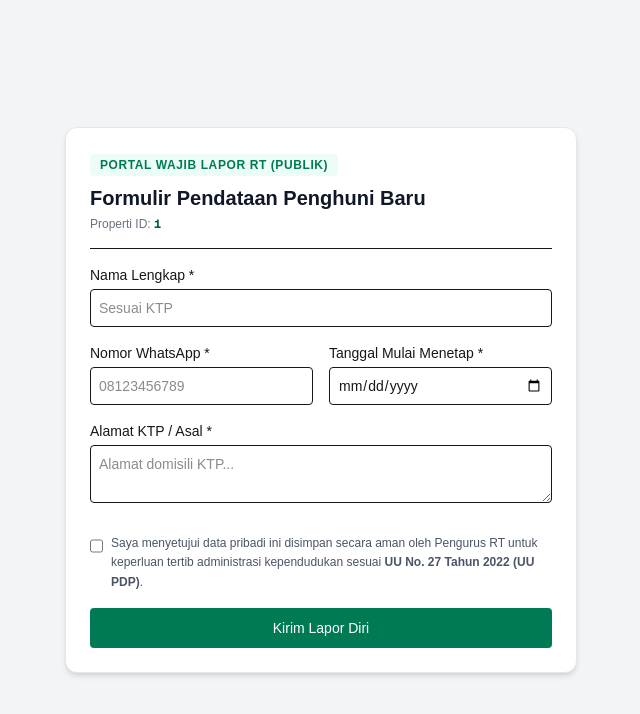
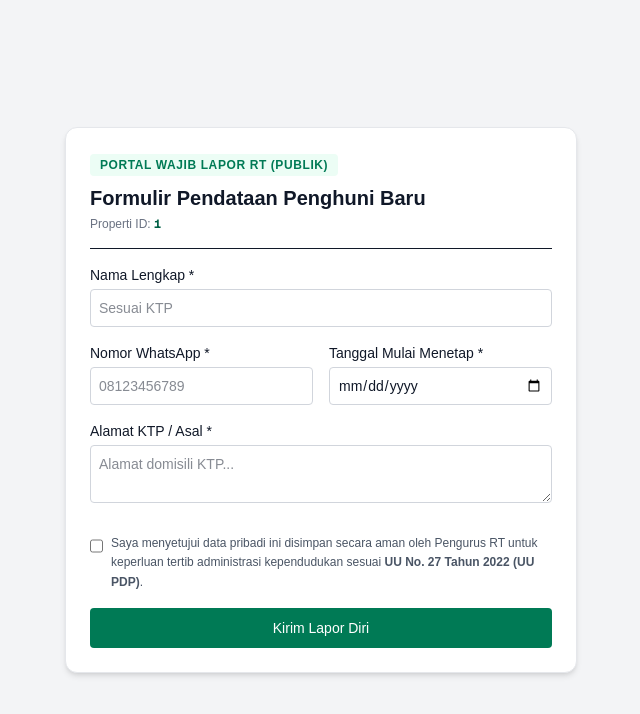
Before and after one commit to saifulasamad80/web-app-rt, a Next.js app: page /checkin/1 in a window 1280 px wide. Shown: the top 714 px of the page, without its empty margins (319-959 px from the left). Built offline with nearby package versions, Linux system fonts and the light colour scheme.

Commit message:
fix: tambahkan rute publik app/checkin/[slug]/page.tsx

```diff
--- a/app/checkin/[slug]/page.tsx
+++ b/app/checkin/[slug]/page.tsx
@@ -1,7 +1,6 @@
 'use client';
 
 import React, { useState, use } from 'react';
-import { submitTenantCheckin } from '../../../src/actions/checkin-tenant';
 
 export default function PublicCheckinPage({ params }: { params: Promise<{ slug: string }> }) {
   const resolvedParams = use(params);
@@ -21,18 +20,6 @@ export default function PublicCheckinPage({ params }: { params: Promise<{ slug:
     setStatusMsg('Mengirim data lapor diri...');
 
     try {
-      const formData = new FormData();
-      formData.append('name', name);
-      formData.append('phone', phone);
-      formData.append('address', address);
-      formData.append('entryDate', entryDate);
-      formData.append('propertySlug', slug);
-      if (pdpConsent) formData.append('pdpConsent', 'true');
-
-      const res = await submitTenantCheckin(formData);
-
-      if (res.error) throw new Error(res.error);
-
       setStatusMsg('✅ Pendataan Lapor Diri Berhasil! Data Anda telah ditransmisikan secara aman ke Pengurus RT.');
       setName('');
       setPhone('');
@@ -48,7 +35,7 @@ export default function PublicCheckinPage({ params }: { params: Promise<{ slug:
   };
 
   return (
-    <main className="min-h-screen bg-gray-100 flex items-center justify-center p-4">
+    <main className="min-h-screen bg-gray-100 flex items-center justify-center p-4 text-gray-900">
       <div className="max-w-lg w-full bg-white rounded-xl shadow-md p-6 border border-gray-200">
         <div className="border-b pb-4 mb-4">
           <span className="text-xs font-bold uppercase tracking-wider text-emerald-700 bg-emerald-50 px-2.5 py-1 rounded">
@@ -69,7 +56,7 @@ export default function PublicCheckinPage({ params }: { params: Promise<{ slug:
               placeholder="Sesuai KTP"
               value={name}
               onChange={(e) => setName(e.target.value)}
-              className="w-full p-2 border rounded text-sm focus:ring-2 focus:ring-emerald-500 focus:outline-none"
+              className="w-full p-2 border border-gray-300 rounded text-sm focus:ring-2 focus:ring-emerald-500 focus:outline-none"
             />
           </div>
 
@@ -82,7 +69,7 @@ export default function PublicCheckinPage({ params }: { params: Promise<{ slug:
                 placeholder="08123456789"
                 value={phone}
                 onChange={(e) => setPhone(e.target.value)}
-                className="w-full p-2 border rounded text-sm focus:ring-2 focus:ring-emerald-500 focus:outline-none"
+                className="w-full p-2 border border-gray-300 rounded text-sm focus:ring-2 focus:ring-emerald-500 focus:outline-none"
               />
             </div>
 
@@ -93,7 +80,7 @@ export default function PublicCheckinPage({ params }: { params: Promise<{ slug:
                 required
                 value={entryDate}
                 onChange={(e) => setEntryDate(e.target.value)}
-                className="w-full p-2 border rounded text-sm focus:ring-2 focus:ring-emerald-500 focus:outline-none"
+                className="w-full p-2 border border-gray-300 rounded text-sm focus:ring-2 focus:ring-emerald-500 focus:outline-none"
               />
             </div>
           </div>
@@ -106,7 +93,7 @@ export default function PublicCheckinPage({ params }: { params: Promise<{ slug:
               placeholder="Alamat domisili KTP..."
               value={address}
               onChange={(e) => setAddress(e.target.value)}
-              className="w-full p-2 border rounded text-sm focus:ring-2 focus:ring-emerald-500 focus:outline-none"
+              className="w-full p-2 border border-gray-300 rounded text-sm focus:ring-2 focus:ring-emerald-500 focus:outline-none"
             />
           </div>
 
```
